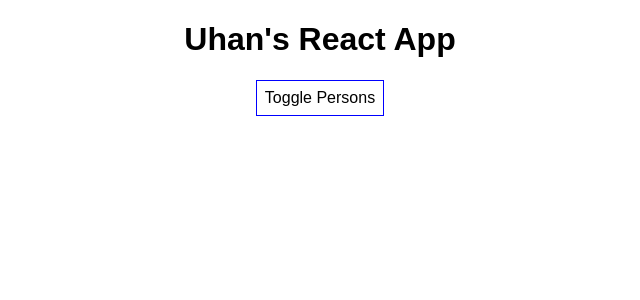
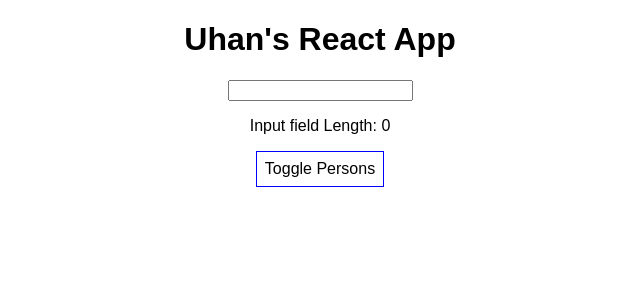
Before and after one commit to Uhan19/react-sandbox, a React (Create React App) app: page / in a window 1280 px wide. Shown: the top 300 px of the page, without its empty margins (320-960 px from the left). Built offline with nearby package versions, Linux system fonts and the light colour scheme.

Commit message:
Add input field and input length state

```diff
--- a/src/App.js
+++ b/src/App.js
@@ -33,6 +33,8 @@ const app = props => {
   const [ touchedState, setTouchedState ] = useState({ touched: true })
 
   const [ showPersonState, setShowPersonState ] = useState({ showPerson: false })
+
+  const [ textLengthState, setTextLengthState ] = useState({ textLength: 0 })
 
   const switchNameHandler = (newName) => {
     if (touchedState) {
@@ -79,6 +81,10 @@ const app = props => {
     setPersonState({ persons: persons })
   }
 
+  const textLengthHandler = (e) => {
+    setTextLengthState({ textLength: e.target.value.length })
+  }
+
   const persons = () => {
     return showPersonState.showPerson && (
       <div>
@@ -101,6 +107,10 @@ const app = props => {
   return (
     <div className="App">
       <h1>Uhan's React App</h1>
+      <div>
+        <input onChange={() => textLengthHandler(event)}/>
+      </div>
+      <p>Input field Length: {textLengthState.textLength}</p>
       <button
         style={style}
         onClick={() => togglePersonsHandler()}
```
